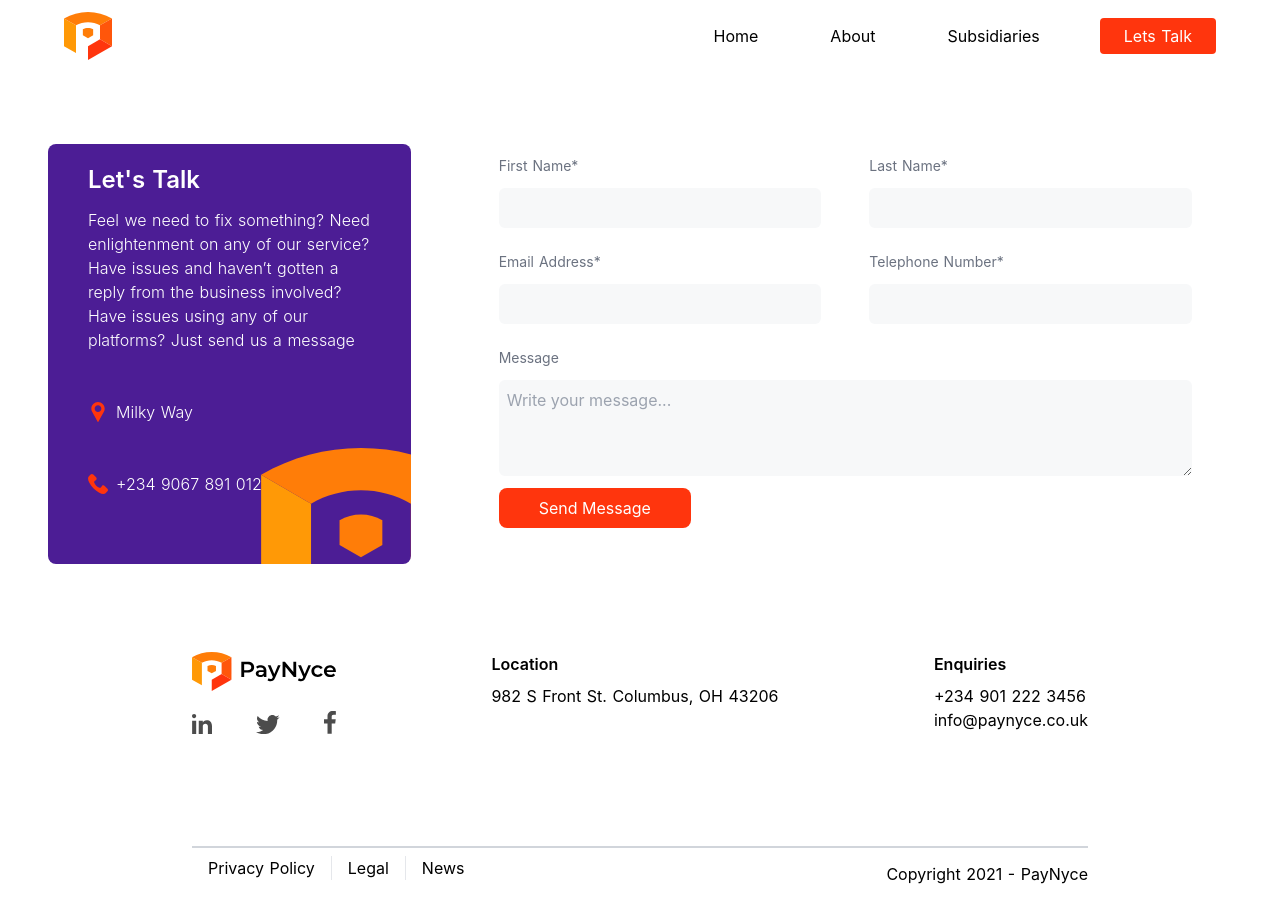
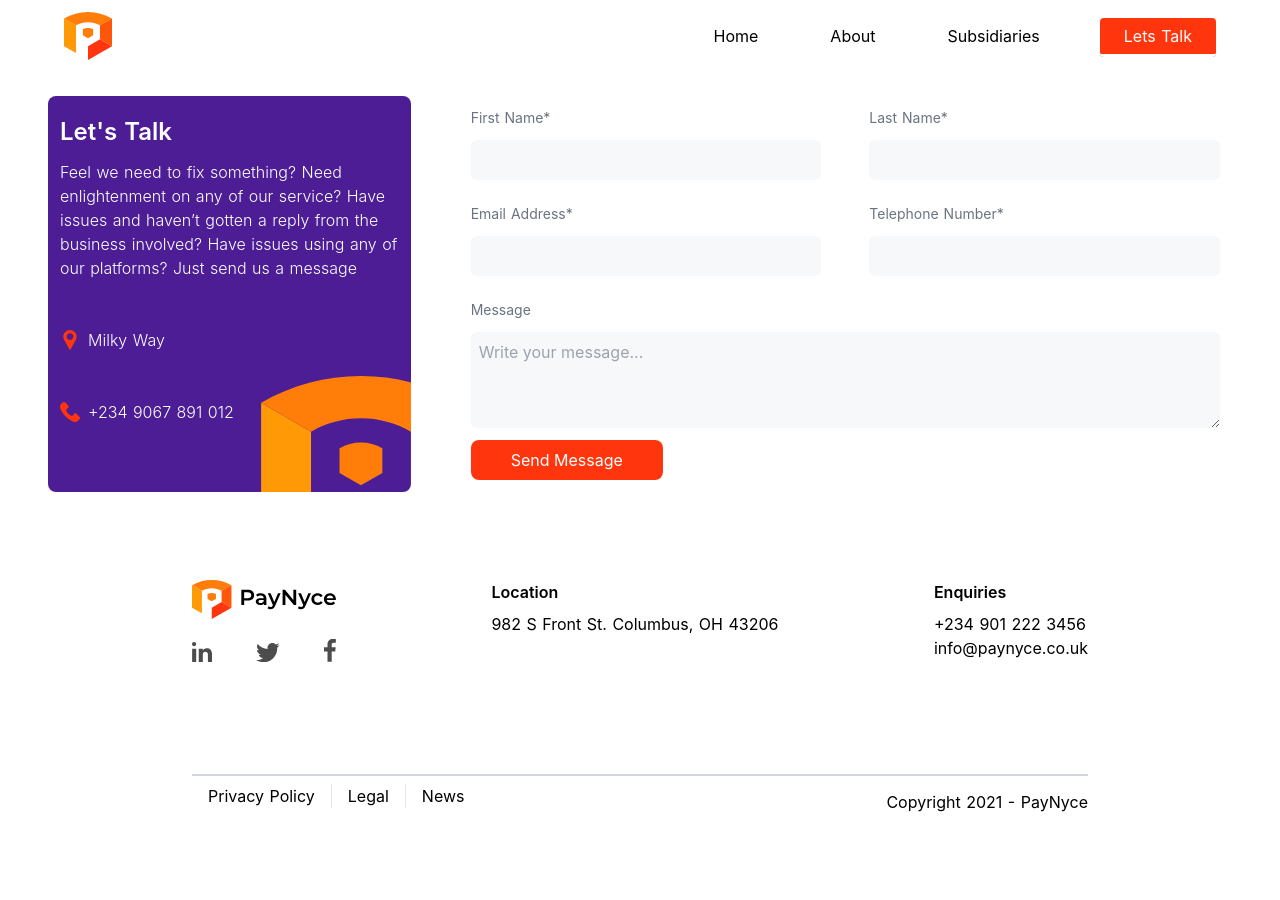
Before and after one commit to nimiakinleye/paynyce, a Nuxt app: page /contact in a window 1280 px wide. After the commit the page ends 828 px from the top, so only its background shows below. Built offline with nearby package versions, Linux system fonts and the light colour scheme.

Commit message:
padding on contact form, and link to contact form

```diff
--- a/components/AppFooter.vue
+++ b/components/AppFooter.vue
@@ -1,5 +1,5 @@
 <template>
-  <div class="py-2 px-12 lg:px-48">
+  <div class="py-2 px-3 lg:px-48">
     <div class="flex flex-col md:flex-row justify-between my-20">
       <div class="mb-8">
         <div>
--- a/components/AppHeader.vue
+++ b/components/AppHeader.vue
@@ -11,12 +11,12 @@
         <nuxt-link to="/" class="pb-1 hover:bg-white hover:text-gray-800 px-3 py-1">Home</nuxt-link>
         <nuxt-link class="ml-3 lg:ml-12 pb-1 hover:bg-white hover:text-gray-800 px-3 py-1" to="#about">About</nuxt-link>
         <nuxt-link class="ml-3 lg:ml-12 pb-1 hover:bg-white hover:text-gray-800 px-3 py-1" to="#subsidiaries">Subsidiaries</nuxt-link>
-        <nuxt-link class="ml-3 lg:ml-12 my-bg px-6 py-2 rounded text-white" to="#contact-us"
+        <nuxt-link class="ml-3 lg:ml-12 my-bg px-6 py-2 rounded text-white" to="/contact"
           >Lets Talk</nuxt-link
         >
       </div>
     </div>
-    <div class="fixed top-0 w-full z-40 md:hidden block">
+    <div class="fixed top-0 w-full z-40 md:hidden block h-0">
       <div
         :class="{ bgBlur: positionMd }"
         class="items-center flex justify-between px-2 py-3"
@@ -43,7 +43,7 @@
           <nuxt-link to="#subsidiaries">Subsidiaries</nuxt-link>
         </div>
         <div @click="toggleNav" class="py-2">
-          <nuxt-link to="#contact-us">Let's Talk</nuxt-link>
+          <nuxt-link to="/contact">Let's Talk</nuxt-link>
         </div>
       </div>
     </div>
--- a/components/Contact.vue
+++ b/components/Contact.vue
@@ -104,14 +104,14 @@
   lg:grid
   grid-cols-12
   gap-x-12
-  px-12;
+  lg:px-12;
 }
 
 .contact .contact_information {
   @apply col-start-1
   col-end-5
   bg-purple-900
-  px-10
+  px-3
   py-5
   lg:rounded-lg
   text-white
@@ -134,7 +134,7 @@
 
 .contact .contact_form {
   @apply col-start-5 col-end-13
-  px-10;
+  px-3;
 }
 
 .contact .contact_media .contact_medium {
--- a/pages/contact/index.vue
+++ b/pages/contact/index.vue
@@ -1,5 +1,5 @@
 <template>
-  <div class="mt-36">
+  <div class="mt-16 lg:mt-24">
     <Contact />
   </div>
 </template>
```
